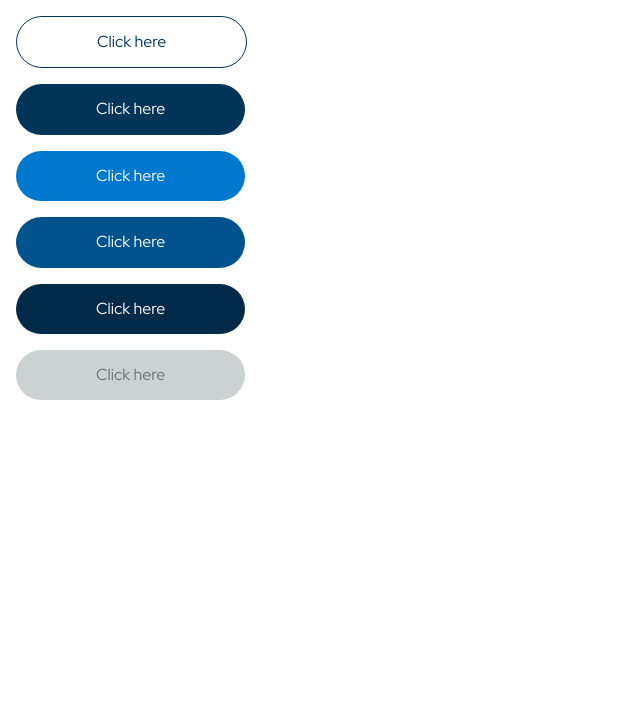
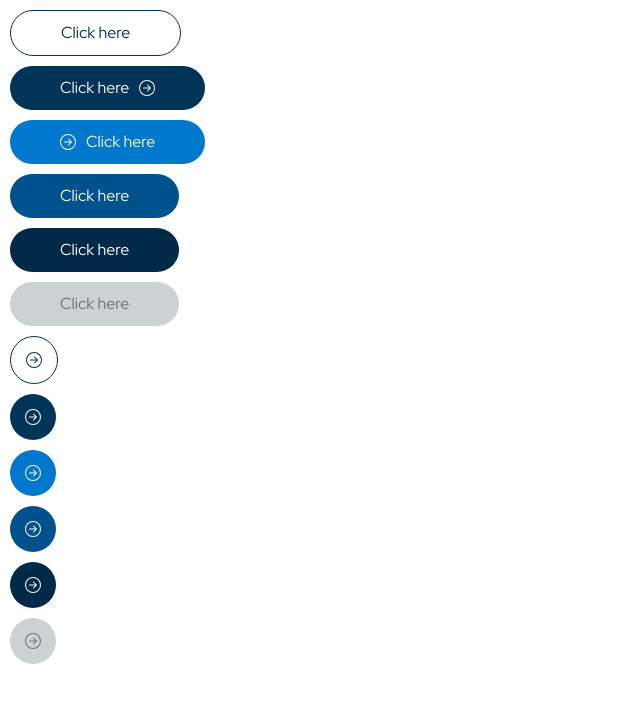
Before and after one commit to MrToro/monito-pets-react-app-eCommerce, a React (Vite) app: page / in a window 1280 px wide. Shown: the top 702 px of the page, without its empty margins (0-640 px from the left). Built offline with nearby package versions, Linux system fonts and the light colour scheme.

Commit message:
Button Styles

```diff
--- a/package.json
+++ b/package.json
@@ -10,7 +10,8 @@
   },
   "dependencies": {
     "react": "^18.2.0",
-    "react-dom": "^18.2.0"
+    "react-dom": "^18.2.0",
+    "react-icons": "^4.7.1"
   },
   "devDependencies": {
     "@types/react": "^18.0.24",
--- a/src/app/App.tsx
+++ b/src/app/App.tsx
@@ -1,14 +1,40 @@
-import Button from "../components/button/Button";
+import Button from '../components/button/Button';
+import { BsArrowRightCircle } from 'react-icons/bs';
 
 function App() {
 	return (
 		<>
 			<Button>Click here</Button>
-			<Button className='btn--primary'>Click here</Button>
-			<Button className='btn--primary-40'>Click here</Button>
+
+			<Button className='btn--primary'>
+				Click here <BsArrowRightCircle />
+			</Button>
+			<Button className='btn--primary-40'>
+				<BsArrowRightCircle />
+				Click here
+			</Button>
 			<Button className='btn--primary-60'>Click here</Button>
 			<Button className='btn--primary-80'>Click here</Button>
 			<Button className='btn--disabled'>Click here</Button>
+
+			<Button className='btn--circle'>
+				<BsArrowRightCircle />
+			</Button>
+			<Button className='btn--circle btn--primary'>
+				<BsArrowRightCircle />
+			</Button>
+			<Button className='btn--circle btn--primary-40'>
+				<BsArrowRightCircle />
+			</Button>
+			<Button className='btn--circle btn--primary-60'>
+				<BsArrowRightCircle />
+			</Button>
+			<Button className='btn--circle btn--primary-80'>
+				<BsArrowRightCircle />
+			</Button>
+			<Button className='btn--circle btn--disabled'>
+				<BsArrowRightCircle />
+			</Button>
 		</>
 	);
 }
--- a/src/components/button/Button.scss
+++ b/src/components/button/Button.scss
@@ -10,6 +10,7 @@
   border: 1.5px solid colors.primary();
   border-radius: 3rem;
   padding: 1rem 5rem;
+  @include font.body(5);
   color: colors.primary();
   background-color: colors.natural(-1);
   transition: all 300ms ease;
@@ -18,12 +19,13 @@
     border-color: colors.primary(40);
     color: colors.primary(40);
     text-decoration: underline;
+    filter: drop-shadow(0.25rem 0.25rem 0.5rem colors.natural(100, 0.8));
     cursor: pointer;
   }
 
   &.btn--circle {
     border-radius: 50%;
-    padding: 1rem;
+    padding: 1.5rem;
   }
 
   &.btn--primary {
--- a/src/main.tsx
+++ b/src/main.tsx
@@ -1,8 +1,8 @@
 import React from 'react';
 import ReactDOM from 'react-dom/client';
 
+import './scss/main.scss';
 import App from './app/App';
-import './scss/main.scss';
 
 ReactDOM.createRoot(document.getElementById('root') as HTMLElement).render(
 	<React.StrictMode>
--- a/src/scss/main.scss
+++ b/src/scss/main.scss
@@ -1,10 +1,10 @@
 @use 'reset';
 
-@use 'base/breakpoints' as media ;
+@use 'base/breakpoints' as media;
 @use 'base/colors' as colors;
 @use 'base/fonts' as font;
 
-html {
+body {
   @include font.body(2);
   font-family: font.family();
   color: colors.natural(100);
```
Also changed, not shown: 1 other file (tests, documents, lock files or other folders).
